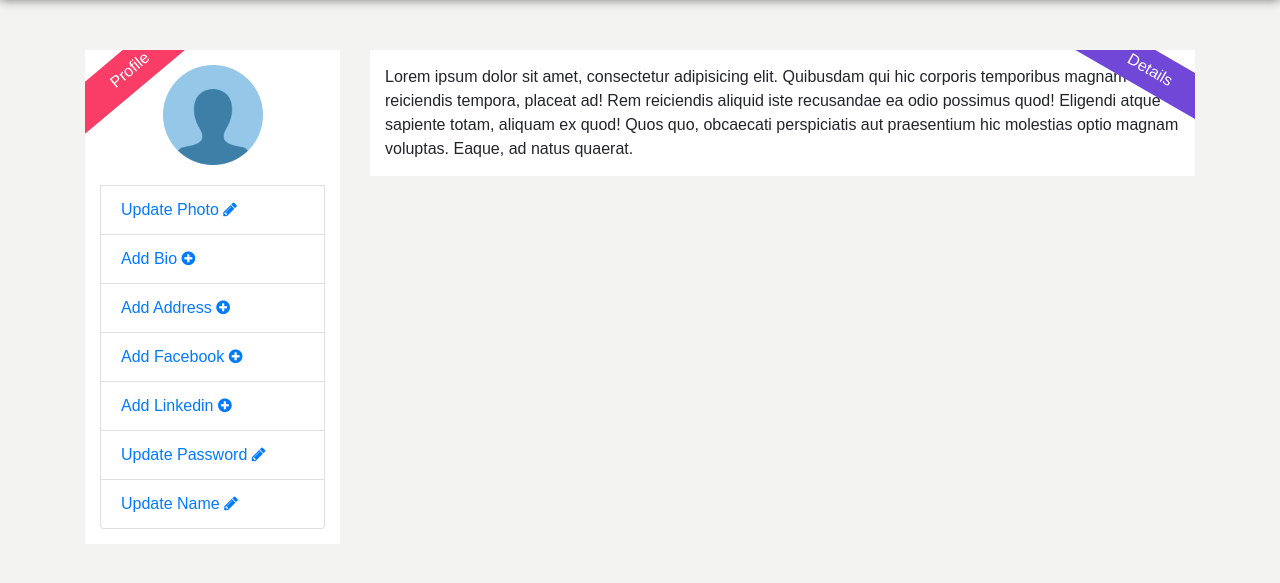
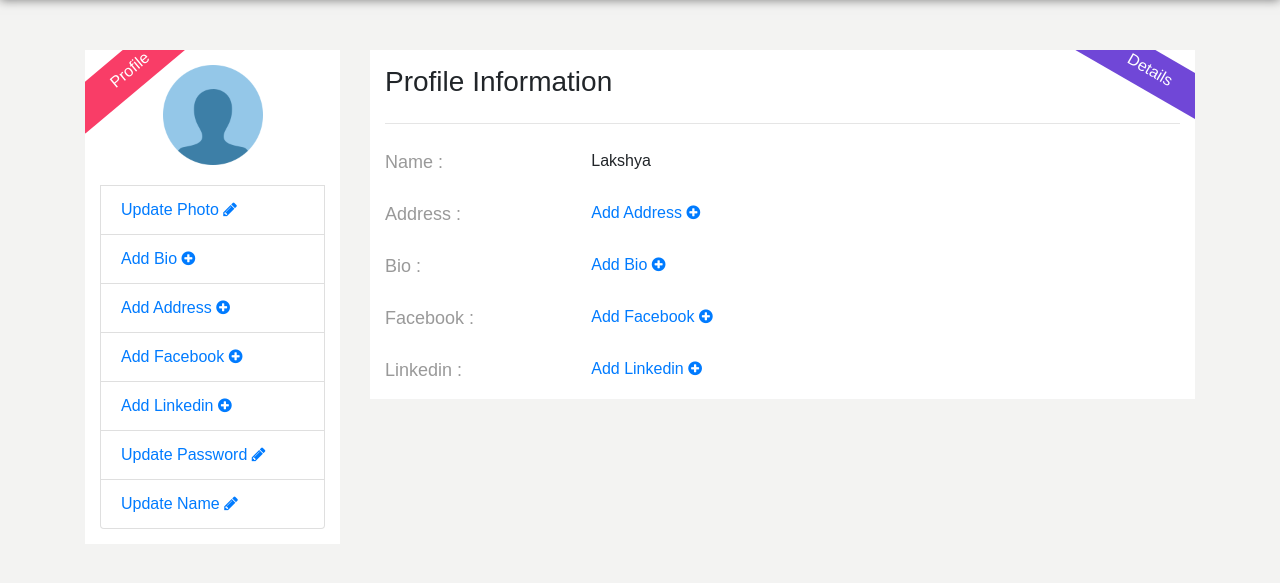
Before and after one commit to shahlakshya1988/ajax_php_signupform, a PHP site: page /profile/index.php in a window 1280 px wide. Shown: the part 58-641 px from the top of the page. Run offline with PHP 8.4, Linux system fonts and the light colour scheme; the visitor is signed in with stand-in values (Sample User, id 1); data comes from the database, SQL or seed files in the repository.

Commit message:
68. Display User Information's

```diff
--- a/assets/css/profile.css
+++ b/assets/css/profile.css
@@ -74,3 +74,12 @@
 	border-color:#ced4da;
 	border-radius: 3px;
 }
+.user-info{
+	margin-top:25px;
+}
+
+.user-info span{
+	color:#999;
+	font-weight: 500;
+	font-size:18px ;
+}
--- a/profile/function/func.php
+++ b/profile/function/func.php
@@ -81,4 +81,44 @@
 		}
 	}
 }
+
+function user_info(){
+	global $db;
+	$user_id = $_SESSION["id"];
+	$query = $db->prepare("SELECT * FROM `users` where `id` = :id");
+	$query->execute(array(":id"=>$user_id));
+	$r = $query->fetch(PDO::FETCH_OBJ);
+	$name =ucwords($r->name);
+	if(!empty(trim($r->address))){
+		$address = trim($r->address);
+	}else{
+		$address="<a href='address.php' >Add Address <i class='fa fa-plus-circle'></i></a>";
+	}
+	if(!empty(trim($r->bio))){
+		$bio = trim($r->bio);
+	}else{
+		$bio = "<a href='#' data-target='#bio' data-toggle='modal'>Add Bio <i class='fa fa-plus-circle'></i></a>";
+	}
+
+	if(!empty(trim($r->facebook))){
+		$facebook = "<a href='{trim($r->facebook)}'><i class='fa fa-facebook'> Facebook</i></a>";
+	}else{
+		$facebook = "<a href='#' data-target='#facebookModal' data-toggle='modal'>Add Facebook <i class='fa fa-plus-circle'></i></a>";
+	}
+
+
+	if(!empty(trim($r->linkedin))){
+		$linkedin = "<a href='{trim($r->linkedin)}'><i class='fa fa-linkedin'></i> Linkedin</a>";
+	}else{
+		$linkedin = "<a href='#' data-target='#linkedinModal' data-toggle='modal'>Add Linkedin <i class='fa fa-plus-circle'></i></a>";
+	}
+
+	echo "<div class='row user-info'><div class='col-md-3'><span>Name :</span> </div><div class='col-md-9'>{$name}</div></div>";
+	echo "<div class='row user-info'><div class='col-md-3'><span>Address :</span> </div><div class='col-md-9'>{$address}</div></div>";
+	echo "<div class='row user-info'><div class='col-md-3'><span>Bio :</span> </div><div class='col-md-9'>{$bio}</div></div>";
+	echo "<div class='row user-info'><div class='col-md-3'><span>Facebook :</span> </div><div class='col-md-9'>{$facebook}</div></div>";
+	echo "<div class='row user-info'><div class='col-md-3'><span>Linkedin :</span> </div><div class='col-md-9'>{$linkedin}</div></div>";
+
+
+}
 ?>
--- a/profile/index.php
+++ b/profile/index.php
@@ -81,7 +81,17 @@
 			<!-- div.col-md-3 -->
 			<div class="col-md-9">
 				<div class="right-area">
-					Lorem ipsum dolor sit amet, consectetur adipisicing elit. Quibusdam qui hic corporis temporibus magnam esse reiciendis tempora, placeat ad! Rem reiciendis aliquid iste recusandae ea odio possimus quod! Eligendi atque sapiente totam, aliquam ex quod! Quos quo, obcaecati perspiciatis aut praesentium hic molestias optio magnam voluptas. Eaque, ad natus quaerat.
+					 <div class="row">
+					 	<div class="col-md-4">
+							 <h3>Profile Information</h3>
+						 </div>
+						 <div class="col-md-8">
+
+						 </div>
+					 </div> <!--  div.row -->
+					 <hr>
+					 <?php user_info(); ?>
+
 					<!-- bio.modal.php -->
 					<?php include "parts".DIRECTORY_SEPARATOR."bio.modal.php"; ?>
 					<!-- bio.modal.php -->
```
